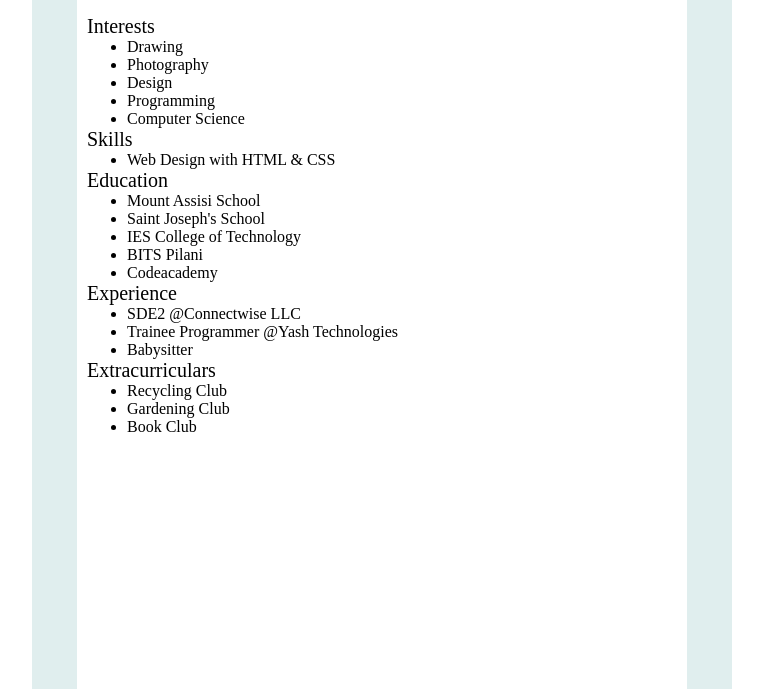
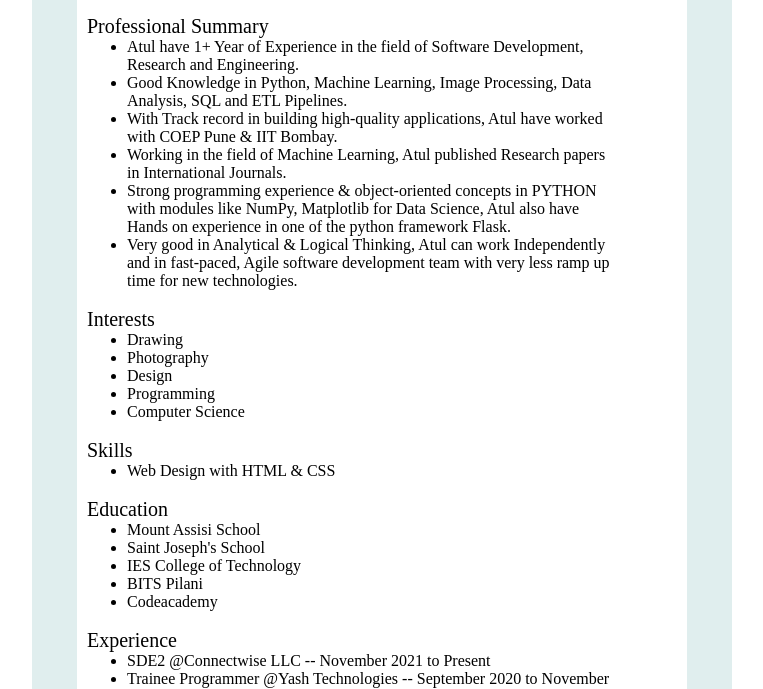
Before and after one commit to 2021mt93082/2021mt93082, a plain HTML site: page index.html in a window 1280 px wide. Shown: the part 111-800 px from the top of the page, without its empty margins (258-1021 px from the left). Drawn offline with Linux system fonts and the light colour scheme.

Commit message:
Update index.html

```diff
--- a/index.html
+++ b/index.html
@@ -12,6 +12,16 @@
   <h2>Atul Kumar</h2>
   <hr />
   <br>
+  <p class="head">Professional Summary</p>
+  <ul>
+    <li>Atul have 1+ Year of Experience in the field of Software Development, Research and Engineering.</li>
+    <li>Good Knowledge in Python, Machine Learning, Image Processing, Data Analysis, SQL and ETL Pipelines.</li>
+    <li>With Track record in building high-quality applications, Atul have worked with COEP Pune & IIT Bombay.</li>
+    <li>Working in the field of Machine Learning, Atul published Research papers in International Journals.</li>
+    <li>Strong programming experience & object-oriented concepts in PYTHON with modules like NumPy, Matplotlib for Data Science, Atul also have Hands on experience in one of the python framework Flask.</li>
+    <li>Very good in Analytical & Logical Thinking, Atul can work Independently and in fast-paced, Agile software development team with very less ramp up time for new technologies. </li>
+  </ul>
+  <br>
   <p class="head">Interests</p>
   <ul>
     <li>Drawing</li>
@@ -19,11 +29,11 @@
     <li>Design</li>
     <li>Programming</li>
     <li>Computer Science</li>
-  </ul>
+  </ul><br>
   <p class="head">Skills</p>
   <ul>
     <li>Web Design with HTML & CSS</li>
-  </ul>
+  </ul><br>
   <p class="head">Education</p>
   <ul>
     <a href="#">
@@ -41,19 +51,18 @@
       <li>BITS Pilani</li>
     </a>
     <li>Codeacademy</li>
-  </ul>
+  </ul><br>
   <p class="head">Experience</p>
   <ul>
-    <li>SDE2 @Connectwise LLC</li>
-    <li>Trainee Programmer @Yash Technologies</li>
-    <li>Babysitter</li>
-  </ul>
+    <li>SDE2 @Connectwise LLC --  November 2021 to Present</li>
+    <li>Trainee Programmer @Yash Technologies --  September 2020 to November 2021</li>
+  </ul><br>
   <p class="head">Extracurriculars</p>
   <ul>
     <li>Recycling Club</li>
     <li>Gardening Club</li>
     <li>Book Club</li>
-  </ul>
+  </ul><br>
 </div>
 <div class="right"></div>
 <div id="footer">
```
